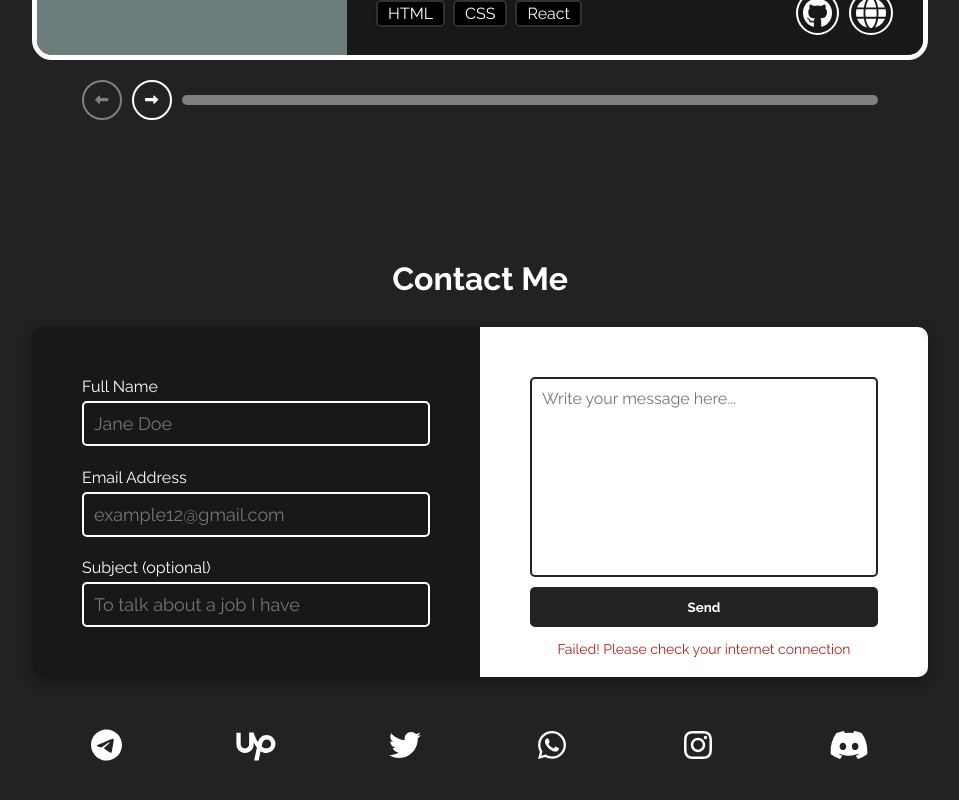
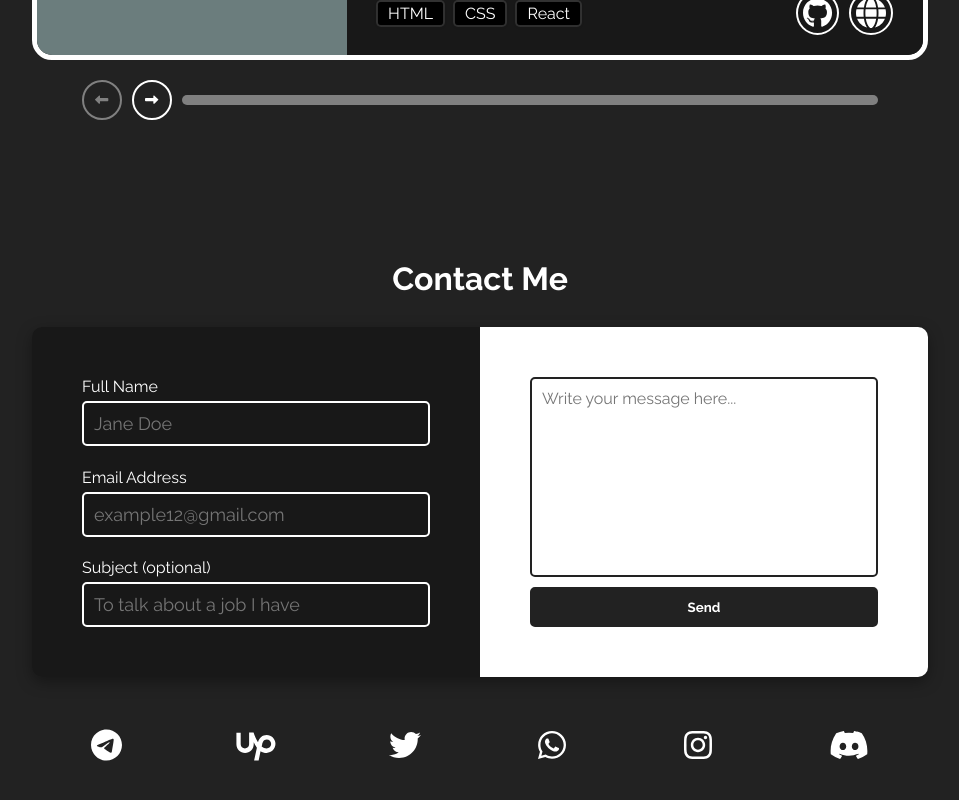
Before and after one commit to naodalemu/react-portfolio, a React (Vite) app: page / in a window 1280 px wide. Shown: the part 2722-3522 px from the top of the page, without its empty margins (160-1119 px from the left). Built offline with nearby package versions, Linux system fonts and the light colour scheme.

Commit message:
Bug Fixes

```diff
--- a/src/components/sections/Contact.jsx
+++ b/src/components/sections/Contact.jsx
@@ -72,7 +72,7 @@ function Contact() {
                     <button className={classes.contactButton} type="submit">Send</button>
                     {loading ? <div className={classes.messageContainer}><div className={classes.message}>Sending...</div></div> : null}
                     {successModal ? <div className={classes.messageContainer}><div className={classes.message} style={{ color: "green" }}>Successfully Sent</div></div> : null}
-                    {!FailedModal ? <div className={classes.messageContainer}><div className={classes.message} style={{ color: "firebrick" }}>Failed! Please check your internet connection</div></div> : null}
+                    {FailedModal ? <div className={classes.messageContainer}><div className={classes.message} style={{ color: "firebrick" }}>Failed! Please check your internet connection</div></div> : null}
                 </div>
             </motion.form>
             <div className={classes.contactLinksContainer}>
--- a/src/components/sections/Showcase.jsx
+++ b/src/components/sections/Showcase.jsx
@@ -38,7 +38,7 @@ function Showcase() {
             image: electricBill,
             languages: ["HTML", "CSS", "JavaScript"],
             githubLink: "https://github.com/naodalemu/Electric-billing-system",
-            liveServer: "",
+            liveServer: "https://github.com/naodalemu/Electric-billing-system",
         },
     ];
 
```
